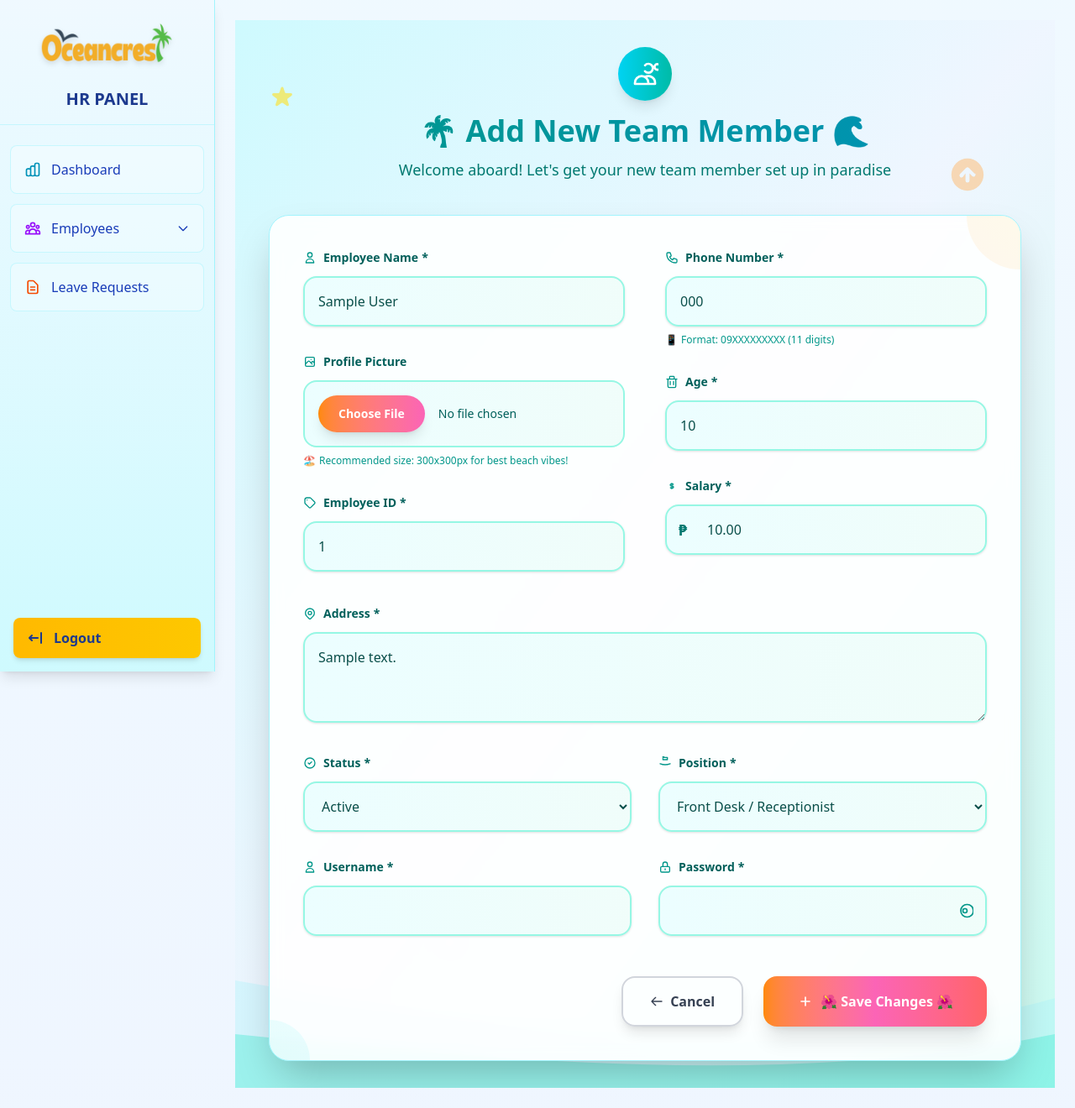
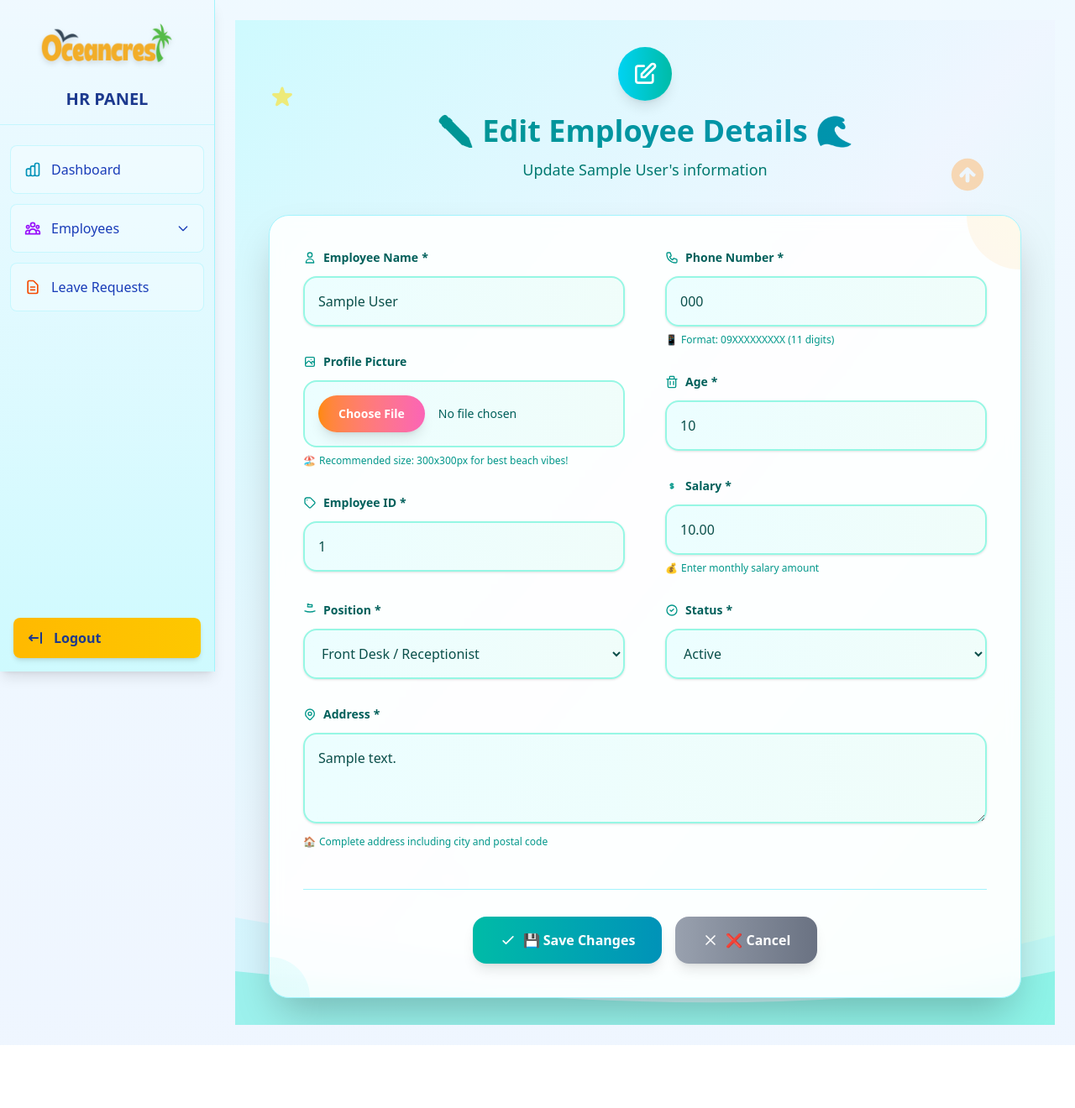
Before and after one commit to Giner-Jv-git/employee_management_v2, a Django app: page /employees/edit/1/ in a window 1280 px wide. Shown: the whole page at 84% size. After the commit the page ends 1245 px from the top, so only its background shows below. Run offline with Django 4.2, Linux system fonts and the light colour scheme; tables that the repository leaves empty hold one stand-in row (values such as "Sample post"); some libraries are stand-ins or nearby versions.

Commit message:
fixed edit bug

```diff
--- a/emp_app/forms.py
+++ b/emp_app/forms.py
@@ -27,3 +27,29 @@ class EmployeeForm(forms.ModelForm):
                 'class': 'hidden'
             })
         }
+
+
+class EditEmployeeForm(forms.ModelForm):
+    class Meta:
+        model = EmployeeData
+        fields = ['name', 'profile_picture', 'employee_id', 'phone_number',
+                 'age', 'salary', 'address', 'status', 'position']
+        widgets = {
+            'phone_number': forms.TextInput(attrs={
+                'placeholder': '09XXXXXXXXX',
+                'pattern': '09\d{9}',
+                'title': '11 digits starting with 09'
+            }),
+            'age': forms.NumberInput(attrs={'min': 18}),
+            'salary': forms.NumberInput(attrs={'step': '0.01'}),
+            'address': forms.Textarea(attrs={'rows': 3}),
+            'profile_picture': forms.FileInput(attrs={
+                'accept': 'image/*',
+                'class': 'hidden'
+            })
+        }
+
+    def __init__(self, *args, **kwargs):
+        super().__init__(*args, **kwargs)
+        # Make profile picture optional for editing
+        self.fields['profile_picture'].required = False
--- a/emp_app/static/emp_app/css/output.css
+++ b/emp_app/static/emp_app/css/output.css
@@ -15,14 +15,12 @@
     --color-red-600: oklch(57.7% 0.245 27.325);
     --color-red-700: oklch(50.5% 0.213 27.518);
     --color-red-800: oklch(44.4% 0.177 26.899);
-    --color-red-900: oklch(39.6% 0.141 25.723);
     --color-orange-100: oklch(95.4% 0.038 75.164);
     --color-orange-200: oklch(90.1% 0.076 70.697);
     --color-orange-300: oklch(83.7% 0.128 66.29);
     --color-orange-400: oklch(75% 0.183 55.934);
     --color-orange-500: oklch(70.5% 0.213 47.604);
     --color-orange-600: oklch(64.6% 0.222 41.116);
-    --color-orange-800: oklch(47% 0.157 37.304);
     --color-amber-100: oklch(96.2% 0.059 95.617);
     --color-amber-300: oklch(87.9% 0.169 91.605);
     --color-amber-400: oklch(82.8% 0.189 84.429);
@@ -69,6 +67,7 @@
     --color-cyan-300: oklch(86.5% 0.127 207.078);
     --color-cyan-400: oklch(78.9% 0.154 211.53);
     --color-cyan-600: oklch(60.9% 0.126 221.723);
+    --color-cyan-700: oklch(52% 0.105 223.128);
     --color-sky-50: oklch(97.7% 0.013 236.62);
     --color-blue-50: oklch(97% 0.014 254.604);
     --color-blue-100: oklch(93.2% 0.032 255.585);
@@ -99,7 +98,6 @@
     --color-pink-300: oklch(82.3% 0.12 346.018);
     --color-pink-400: oklch(71.8% 0.202 349.761);
     --color-pink-500: oklch(65.6% 0.241 354.308);
-    --color-slate-50: oklch(98.4% 0.003 247.858);
     --color-gray-50: oklch(98.5% 0.002 247.839);
     --color-gray-100: oklch(96.7% 0.003 264.542);
     --color-gray-200: oklch(92.8% 0.006 264.531);
@@ -1454,6 +1416,10 @@
   }
   .from-teal-200 {
     --tw-gradient-from: var(--color-teal-200);
+    --tw-gradient-stops: var(--tw-gradient-via-stops, var(--tw-gradient-position), var(--tw-gradient-from) var(--tw-gradient-from-position), var(--tw-gradient-to) var(--tw-gradient-to-position));
+  }
+  .from-teal-500 {
+    --tw-gradient-from: var(--color-teal-500);
     --tw-gradient-stops: var(--tw-gradient-via-stops, var(--tw-gradient-position), var(--tw-gradient-from) var(--tw-gradient-from-position), var(--tw-gradient-to) var(--tw-gradient-to-position));
   }
   .from-teal-600 {
@@ -1709,6 +1638,9 @@
   }
   .py-16 {
     padding-block: calc(var(--spacing) * 16);
+  }
+  .pt-8 {
+    padding-top: calc(var(--spacing) * 8);
   }
   .pt-20 {
     padding-top: calc(var(--spacing) * 20);
@@ -2414,6 +2333,14 @@
       }
     }
   }
+  .hover\:from-gray-500 {
+    &:hover {
+      @media (hover: hover) {
+        --tw-gradient-from: var(--color-gray-500);
+        --tw-gradient-stops: var(--tw-gradient-via-stops, var(--tw-gradient-position), var(--tw-gradient-from) var(--tw-gradient-from-position), var(--tw-gradient-to) var(--tw-gradient-to-position));
+      }
+    }
+  }
   .hover\:from-green-700 {
     &:hover {
       @media (hover: hover) {
@@ -2426,6 +2353,14 @@
     &:hover {
       @media (hover: hover) {
         --tw-gradient-from: var(--color-orange-500);
+        --tw-gradient-stops: var(--tw-gradient-via-stops, var(--tw-gradient-position), var(--tw-gradient-from) var(--tw-gradient-from-position), var(--tw-gradient-to) var(--tw-gradient-to-position));
+      }
+    }
+  }
+  .hover\:from-teal-600 {
+    &:hover {
+      @media (hover: hover) {
+        --tw-gradient-from: var(--color-teal-600);
         --tw-gradient-stops: var(--tw-gradient-via-stops, var(--tw-gradient-position), var(--tw-gradient-from) var(--tw-gradient-from-position), var(--tw-gradient-to) var(--tw-gradient-to-position));
       }
     }
@@ -2447,10 +2382,26 @@
       }
     }
   }
+  .hover\:to-cyan-700 {
+    &:hover {
+      @media (hover: hover) {
+        --tw-gradient-to: var(--color-cyan-700);
+        --tw-gradient-stops: var(--tw-gradient-via-stops, var(--tw-gradient-position), var(--tw-gradient-from) var(--tw-gradient-from-position), var(--tw-gradient-to) var(--tw-gradient-to-position));
+      }
+    }
+  }
   .hover\:to-emerald-700 {
     &:hover {
       @media (hover: hover) {
         --tw-gradient-to: var(--color-emerald-700);
+        --tw-gradient-stops: var(--tw-gradient-via-stops, var(--tw-gradient-position), var(--tw-gradient-from) var(--tw-gradient-from-position), var(--tw-gradient-to) var(--tw-gradient-to-position));
+      }
+    }
+  }
+  .hover\:to-gray-600 {
+    &:hover {
+      @media (hover: hover) {
+        --tw-gradient-to: var(--color-gray-600);
         --tw-gradient-stops: var(--tw-gradient-via-stops, var(--tw-gradient-position), var(--tw-gradient-from) var(--tw-gradient-from-position), var(--tw-gradient-to) var(--tw-gradient-to-position));
       }
     }
@@ -2634,6 +2585,11 @@
   .focus\:ring-cyan-200 {
     &:focus {
       --tw-ring-color: var(--color-cyan-200);
+    }
+  }
+  .focus\:ring-gray-200 {
+    &:focus {
+      --tw-ring-color: var(--color-gray-200);
     }
   }
   .focus\:ring-green-500 {
--- a/emp_app/templates/emp_app/admin/edit_employee.html
+++ b/emp_app/templates/emp_app/admin/edit_employee.html
@@ -1,4 +1,3 @@
-
 {% extends 'emp_app/base.html' %}
 {% load widget_tweaks %}
 {% load static %}
@@ -39,18 +38,18 @@
                 <div class="flex justify-center items-center mb-4">
                     <div class="bg-gradient-to-r from-cyan-400 to-teal-500 rounded-full p-4 shadow-lg">
                         <svg class="w-8 h-8 text-white" fill="none" stroke="currentColor" viewBox="0 0 24 24">
-                            <path stroke-linecap="round" stroke-linejoin="round" stroke-width="2" d="M12 4.354a4 4 0 110 5.292M15 21H3v-1a6 6 0 0112 0v1zm0 0h6v-1a6 6 0 00-9-5.197m13.5-9a2.5 2.5 0 11-5 0 2.5 2.5 0 015 0z"></path>
+                            <path stroke-linecap="round" stroke-linejoin="round" stroke-width="2" d="M11 5H6a2 2 0 00-2 2v11a2 2 0 002 2h11a2 2 0 002-2v-5m-1.414-9.414a2 2 0 112.828 2.828L11.828 15H9v-2.828l8.586-8.586z"></path>
                         </svg>
                     </div>
                 </div>
                 <h1 class="text-4xl font-bold bg-gradient-to-r from-teal-600 to-cyan-600 bg-clip-text text-transparent mb-3">
-                    🌴 Add New Team Member 🌊
+                    ✏️ Edit Employee Details 🌊
                 </h1>
-                <p class="text-teal-700 text-lg">Welcome aboard! Let's get your new team member set up in paradise</p>
+                <p class="text-teal-700 text-lg">Update {{ employee.name }}'s information</p>
             </div>
 
             <!-- Main Form Card -->
-            <form method="post" enctype="multipart/form-data" class="bg-white/90 backdrop-blur-sm p-10 rounded-3xl shadow-2xl border border-cyan-200 relative overflow-hidden">
+            <form method="post" enctype="multipart/form-data" action="{% url 'edit_employee' employee.pk %}" class="bg-white/90 backdrop-blur-sm p-10 rounded-3xl shadow-2xl border border-cyan-200 relative overflow-hidden">
                 <!-- Decorative Elements -->
                 <div class="absolute top-0 right-0 w-32 h-32 bg-gradient-to-bl from-yellow-200 to-orange-200 rounded-full opacity-20 -translate-y-16 translate-x-16"></div>
                 <div class="absolute bottom-0 left-0 w-24 h-24 bg-gradient-to-tr from-teal-200 to-cyan-200 rounded-full opacity-20 translate-y-12 -translate-x-12"></div>
@@ -163,10 +162,10 @@
                                 </svg>
                                 Salary <span class="text-coral-500 ml-1">*</span>
                             </label>
-                            <div class="relative">
-                                <span class="absolute inset-y-0 left-0 flex items-center pl-4 text-teal-700 font-bold text-lg">₱</span>
-                                {{ form.salary|add_class:"bg-gradient-to-r from-cyan-50 to-teal-50 border-2 border-teal-200 text-teal-900 rounded-2xl w-full pl-12 p-4 focus:ring-4 focus:ring-cyan-200 focus:border-cyan-400 outline-none transition-all duration-300 group-hover:border-cyan-300 shadow-sm" }}
-                            </div>
+                            {{ form.salary|add_class:"bg-gradient-to-r from-cyan-50 to-teal-50 border-2 border-teal-200 text-teal-900 rounded-2xl w-full p-4 focus:ring-4 focus:ring-cyan-200 focus:border-cyan-400 outline-none transition-all duration-300 group-hover:border-cyan-300 shadow-sm" }}
+                            <p class="text-teal-600 text-xs mt-2 flex items-center">
+                                <span class="mr-1">💰</span> Enter monthly salary amount
+                            </p>
                             {% if form.salary.errors %}
                                 <p class="text-red-500 text-xs mt-2">{{ form.salary.errors.as_text }}</p>
                             {% endif %}
@@ -174,25 +173,23 @@
                     </div>
                 </div>
 
-                <!-- Full Width Fields -->
-                <div class="mt-10 space-y-8">
-                    <!-- Address -->
+                <!-- Second Row - Full Width Fields -->
+                <div class="grid grid-cols-1 md:grid-cols-2 gap-x-12 gap-y-8 mt-8">
+                    <!-- Position -->
                     <div class="group">
-                        <label class="flex items-center text-teal-800 text-sm font-bold mb-3" for="id_address">
+                        <label class="flex items-center text-teal-800 text-sm font-bold mb-3" for="id_position">
                             <svg class="w-4 h-4 mr-2 text-teal-600" fill="none" stroke="currentColor" viewBox="0 0 24 24">
-                                <path stroke-linecap="round" stroke-linejoin="round" stroke-width="2" d="M17.657 16.657L13.414 20.9a1.998 1.998 0 01-2.827 0l-4.244-4.243a8 8 0 1111.314 0z"></path>
-                                <path stroke-linecap="round" stroke-linejoin="round" stroke-width="2" d="M15 11a3 3 0 11-6 0 3 3 0 016 0z"></path>
+                                <path stroke-linecap="round" stroke-linejoin="round" stroke-width="2" d="M21 13.255A23.931 23.931 0 0112 15c-3.183 0-6.22-.62-9-1.745M16 6V4a2 2 0 00-2-2h-4a2 2 0 00-2-2v2m8 0H8m8 0v2a2 2 0 01-2 2H10a2 2 0 01-2-2V6"></path>
                             </svg>
-                            Address <span class="text-coral-500 ml-1">*</span>
+                            Position <span class="text-coral-500 ml-1">*</span>
                         </label>
-                        {{ form.address|add_class:"bg-gradient-to-r from-cyan-50 to-teal-50 border-2 border-teal-200 text-teal-900 rounded-2xl w-full p-4 focus:ring-4 focus:ring-cyan-200 focus:border-cyan-400 outline-none transition-all duration-300 group-hover:border-cyan-300 shadow-sm" }}
-                        {% if form.address.errors %}
-                            <p class="text-red-500 text-xs mt-2">{{ form.address.errors.as_text }}</p>
+                        {{ form.position|add_class:"bg-gradient-to-r from-cyan-50 to-teal-50 border-2 border-teal-200 text-teal-900 rounded-2xl w-full p-4 focus:ring-4 focus:ring-cyan-200 focus:border-cyan-400 outline-none transition-all duration-300 group-hover:border-cyan-300 shadow-sm" }}
+                        {% if form.position.errors %}
+                            <p class="text-red-500 text-xs mt-2">{{ form.position.errors.as_text }}</p>
                         {% endif %}
                     </div>
 
-                    <!-- Status and Position -->
-                    <div class="grid grid-cols-1 md:grid-cols-2 gap-8">
+                    <!-- Status -->
                     <div class="group">
                         <label class="flex items-center text-teal-800 text-sm font-bold mb-3" for="id_status">
                             <svg class="w-4 h-4 mr-2 text-teal-600" fill="none" stroke="currentColor" viewBox="0 0 24 24">
@@ -205,77 +202,45 @@
                             <p class="text-red-500 text-xs mt-2">{{ form.status.errors.as_text }}</p>
                         {% endif %}
                     </div>
-
-                        <div class="group">
-                            <label class="flex items-center text-teal-800 text-sm font-bold mb-3" for="id_position">
-                                <svg class="w-4 h-4 mr-2 text-teal-600" fill="none" stroke="currentColor" viewBox="0 0 24 24">
-                                    <path stroke-linecap="round" stroke-linejoin="round" stroke-width="2" d="M21 13.255A23.931 23.931 0 0112 15c-3.183 0-6.22-.62-9-1.745M16 6V4a2 2 0 00-2-2h-4a2 2 0 00-2-2v2m8 0H8m8 0v2a2 2 0 01-2 2H10a2 2 0 01-2-2V6m8 0H8"></path>
-                                </svg>
-                                Position <span class="text-coral-500 ml-1">*</span>
-                            </label>
-                            {{ form.position|add_class:"bg-gradient-to-r from-cyan-50 to-teal-50 border-2 border-teal-200 text-teal-900 rounded-2xl w-full p-4 focus:ring-4 focus:ring-cyan-200 focus:border-cyan-400 outline-none transition-all duration-300 group-hover:border-cyan-300 shadow-sm" }}
-                            {% if form.position.errors %}
-                                <p class="text-red-500 text-xs mt-2">{{ form.position.errors.as_text }}</p>
-                            {% endif %}
-                        </div>
                 </div>
 
-                    <!-- Username and Password -->
-                    <div class="grid grid-cols-1 md:grid-cols-2 gap-8">
-                        <div class="group">
-                            <label class="flex items-center text-teal-800 text-sm font-bold mb-3" for="id_username">
+                <!-- Address Field (Full Width) -->
+                <div class="mt-8 group">
+                    <label class="flex items-center text-teal-800 text-sm font-bold mb-3" for="id_address">
                         <svg class="w-4 h-4 mr-2 text-teal-600" fill="none" stroke="currentColor" viewBox="0 0 24 24">
-                                    <path stroke-linecap="round" stroke-linejoin="round" stroke-width="2" d="M16 7a4 4 0 11-8 0 4 4 0 018 0zM12 14a7 7 0 00-7 7h14a7 7 0 00-7-7z"></path>
+                            <path stroke-linecap="round" stroke-linejoin="round" stroke-width="2" d="M17.657 16.657L13.414 20.9a1.998 1.998 0 01-2.827 0l-4.244-4.243a8 8 0 1111.314 0z"></path>
+                            <path stroke-linecap="round" stroke-linejoin="round" stroke-width="2" d="M15 11a3 3 0 11-6 0 3 3 0 016 0z"></path>
                         </svg>
-                                Username <span class="text-coral-500 ml-1">*</span>
+                        Address <span class="text-coral-500 ml-1">*</span>
                     </label>
-                            {{ form.username|add_class:"bg-gradient-to-r from-cyan-50 to-teal-50 border-2 border-teal-200 text-teal-900 rounded-2xl w-full p-4 focus:ring-4 focus:ring-cyan-200 focus:border-cyan-400 outline-none transition-all duration-300 group-hover:border-cyan-300 shadow-sm" }}
-                            {% if form.username.errors %}
-                                <p class="text-red-500 text-xs mt-2">{{ form.username.errors.as_text }}</p>
+                    {{ form.address|add_class:"bg-gradient-to-r from-cyan-50 to-teal-50 border-2 border-teal-200 text-teal-900 rounded-2xl w-full p-4 focus:ring-4 focus:ring-cyan-200 focus:border-cyan-400 outline-none transition-all duration-300 group-hover:border-cyan-300 shadow-sm" }}
+                    <p class="text-teal-600 text-xs mt-2 flex items-center">
+                        <span class="mr-1">🏠</span> Complete address including city and postal code
+                    </p>
+                    {% if form.address.errors %}
+                        <p class="text-red-500 text-xs mt-2">{{ form.address.errors.as_text }}</p>
                     {% endif %}
                 </div>
 
-                        <div class="group relative">
-                            <label class="flex items-center text-teal-800 text-sm font-bold mb-3" for="id_password">
-                                <svg class="w-4 h-4 mr-2 text-teal-600" fill="none" stroke="currentColor" viewBox="0 0 24 24">
-                                    <path stroke-linecap="round" stroke-linejoin="round" stroke-width="2" d="M12 15v2m-6 4h12a2 2 0 002-2v-6a2 2 0 00-2-2H6a2 2 0 00-2 2v6a2 2 0 002 2zm10-10V7a4 4 0 00-8 0v4h8z"></path>
+                <!-- Action Buttons -->
+                <div class="flex flex-col sm:flex-row gap-4 justify-center mt-12 pt-8 border-t border-cyan-200">
+                    <button type="submit" name="submit" class="group bg-gradient-to-r from-teal-500 to-cyan-600 hover:from-teal-600 hover:to-cyan-700 text-white font-bold py-4 px-8 rounded-2xl shadow-lg transform transition-all duration-300 hover:scale-105 hover:shadow-xl focus:ring-4 focus:ring-cyan-200 focus:outline-none">
+                        <div class="flex items-center justify-center">
+                            <svg class="w-5 h-5 mr-2 group-hover:scale-110 transition-transform duration-300" fill="none" stroke="currentColor" viewBox="0 0 24 24">
+                                <path stroke-linecap="round" stroke-linejoin="round" stroke-width="2" d="M5 13l4 4L19 7"></path>
                             </svg>
-                                Password <span class="text-coral-500 ml-1">*</span>
-                            </label>
-                            <div class="relative">
-                                {{ form.password|add_class:"bg-gradient-to-r from-cyan-50 to-teal-50 border-2 border-teal-200 text-teal-900 rounded-2xl w-full p-4 focus:ring-4 focus:ring-cyan-200 focus:border-cyan-400 outline-none transition-all duration-300 group-hover:border-cyan-300 shadow-sm pr-12" }}
-                                <!-- Toggle Icon Button -->
-                                <button type="button" id="toggle-icon" class="absolute right-4 top-1/2 transform -translate-y-1/2 text-teal-600 focus:outline-none" tabindex="-1">
-                                    <!-- Eye icon (show/hide) -->
-                                    <svg id="eye-icon" class="w-5 h-5" fill="none" stroke="currentColor" viewBox="0 0 24 24">
-                                        <path stroke-linecap="round" stroke-linejoin="round" stroke-width="2"
-                                              d="M15 12a3 3 0 11-6 0 3 3 0 016 0zm-9 0a9 9 0 0118 0 9 9 0 01-18 0z"/>
+                            💾 Save Changes
+                        </div>
+                    </button>
+
+                    <a href="{% url 'view_table' %}" class="group bg-gradient-to-r from-gray-400 to-gray-500 hover:from-gray-500 hover:to-gray-600 text-white font-bold py-4 px-8 rounded-2xl shadow-lg transform transition-all duration-300 hover:scale-105 hover:shadow-xl focus:ring-4 focus:ring-gray-200 focus:outline-none text-center">
+                        <div class="flex items-center justify-center">
+                            <svg class="w-5 h-5 mr-2 group-hover:scale-110 transition-transform duration-300" fill="none" stroke="currentColor" viewBox="0 0 24 24">
+                                <path stroke-linecap="round" stroke-linejoin="round" stroke-width="2" d="M6 18L18 6M6 6l12 12"></path>
                             </svg>
-                                </button>
+                            ❌ Cancel
                         </div>
-                            {% if form.password.errors %}
-                                <p class="text-red-500 text-xs mt-2">{{ form.password.errors.as_text }}</p>
-                            {% endif %}
-                        </div>
-                    </div>
-                </div>
-
-                <!-- Action Buttons -->
-                <div class="flex justify-end mt-12 space-x-6">
-                    <a href="{% url 'view_table' %}"
-                       class="group px-8 py-4 border-2 border-gray-300 rounded-2xl text-gray-700 hover:bg-gray-50 hover:border-gray-400 transition-all duration-300 font-semibold flex items-center shadow-lg">
-                        <svg class="w-4 h-4 mr-2 group-hover:-translate-x-1 transition-transform duration-300" fill="none" stroke="currentColor" viewBox="0 0 24 24">
-                            <path stroke-linecap="round" stroke-linejoin="round" stroke-width="2" d="M10 19l-7-7m0 0l7-7m-7 7h18"></path>
-                        </svg>
-                        Cancel
                     </a>
-                    <button type="submit"
-                            class="group px-10 py-4 bg-gradient-to-r from-orange-400 via-pink-400 to-red-400 text-white font-bold rounded-2xl hover:from-orange-500 hover:via-pink-500 hover:to-red-500 transition-all duration-300 shadow-xl hover:shadow-2xl transform hover:-translate-y-1 flex items-center">
-                        <svg class="w-5 h-5 mr-2 group-hover:rotate-12 transition-transform duration-300" fill="none" stroke="currentColor" viewBox="0 0 24 24">
-                            <path stroke-linecap="round" stroke-linejoin="round" stroke-width="2" d="M12 6v6m0 0v6m0-6h6m-6 0H6"></path>
-                        </svg>
-                        🌺 Save Changes 🌺
-                    </button>
                 </div>
             </form>
         </div>
--- a/emp_app/views.py
+++ b/emp_app/views.py
@@ -12,7 +12,7 @@ from django.utils.crypto import get_random_string
 from datetime import timedelta
 from functools import wraps
 from .models import EmployeeData, LeaveRequest, Attendance
-from .forms import EmployeeForm
+from .forms import EmployeeForm,EditEmployeeForm
 from django.contrib.auth.models import User
 
 # Custom Mixins for Role-Based Access Control
@@ -191,15 +191,13 @@ class EmployeeTableView(AdminRequiredMixin, ListView):
 
 class EditEmployeeView(AdminRequiredMixin, UpdateView):
     model = EmployeeData
-    form_class = EmployeeForm
+    form_class = EditEmployeeForm  # Change from EmployeeForm to EditEmployeeForm
     template_name = 'emp_app/admin/edit_employee.html'
     success_url = reverse_lazy('view_table')
-
     def get_context_data(self, **kwargs):
         context = super().get_context_data(**kwargs)
         context['employee'] = self.get_object()
         return context
-
     def form_valid(self, form):
         response = super().form_valid(form)
         messages.success(self.request, 'Employee updated successfully!')
```
Also changed, not shown: other parts of emp_app/static/emp_app/css/output.css (+3 -99 lines), media/employee_profiles/De_Justo.jpg (added). Lines whose indentation alone changed are shown as unchanged.
